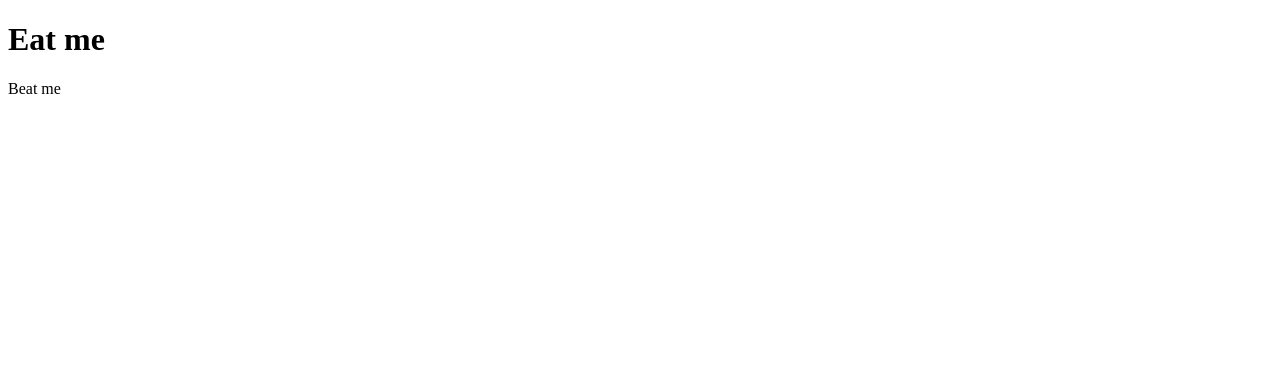
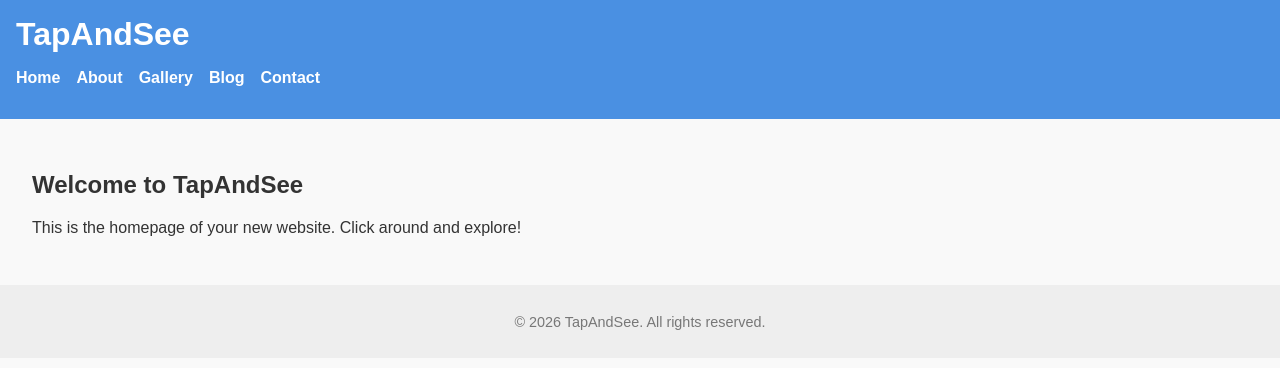
Before and after one commit to KI-Studios/tap-and-see, a plain HTML site: page index.html in a window 1280 px wide. Drawn offline with Linux system fonts and the light colour scheme.

Commit message:
KI Changed

```diff
--- a/index.html
+++ b/index.html
@@ -1,10 +1,30 @@
 <!DOCTYPE html>
-<html>
-  <head>
-    <title>Gali gi</title>
-  </head>
-  <body>
-    <h1>Eat me</h1>
-    <p> Beat me </p>
-  </body>
+<html lang="en">
+<head>
+  <meta charset="UTF-8" />
+  <meta name="viewport" content="width=device-width, initial-scale=1.0" />
+  <title>TapAndSee - Home</title>
+  <link rel="stylesheet" href="style.css" />
+</head>
+<body>
+  <header>
+    <h1>TapAndSee</h1>
+    <nav>
+      <ul>
+        <li><a href="index.html">Home</a></li>
+        <li><a href="about.html">About</a></li>
+        <li><a href="gallery.html">Gallery</a></li>
+        <li><a href="blog.html">Blog</a></li>
+        <li><a href="contact.html">Contact</a></li>
+      </ul>
+    </nav>
+  </header>
+  <main>
+    <h2>Welcome to TapAndSee</h2>
+    <p>This is the homepage of your new website. Click around and explore!</p>
+  </main>
+  <footer>
+    <p>&copy; 2026 TapAndSee. All rights reserved.</p>
+  </footer>
+</body>
 </html>
```
Also changed, not shown: galigi.html (deleted, +0 -30 lines).
